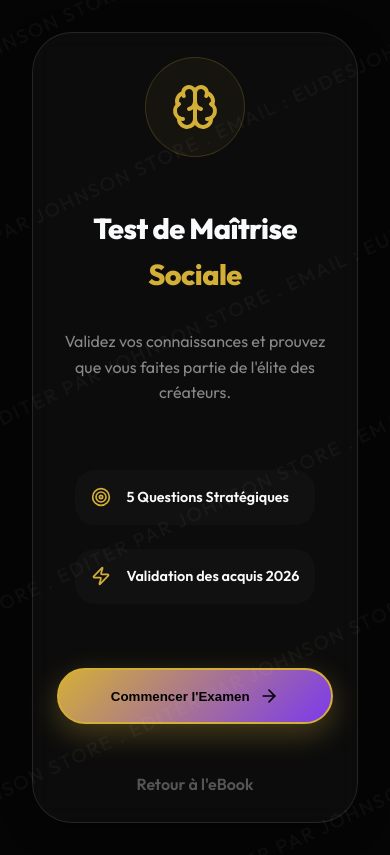
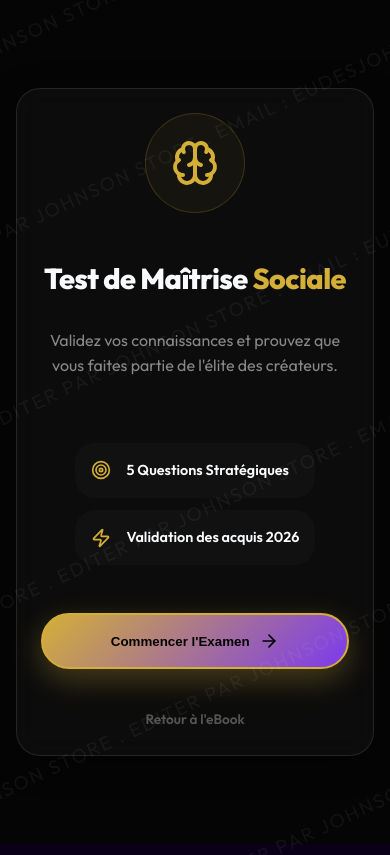
Before and after one commit to EudesJohn/Formation, a Vue app: page /quiz in a window 390 px wide. Built offline with nearby package versions, Linux system fonts and the light colour scheme.

Commit message:
feat: optimize Quiz and Activation views for mobile

```diff
--- a/src/views/ActivationView.vue
+++ b/src/views/ActivationView.vue
@@ -224,4 +224,14 @@
 @keyframes spin {
   to { transform: rotate(360deg); }
 }
+
+@media (max-width: 640px) {
+  .activation-container { padding: 1.25rem; }
+  .activation-card { padding: 2rem 1.5rem; border-radius: 24px; }
+  .luxury-title { font-size: 1.6rem; }
+  .subtitle { font-size: 0.85rem; margin-bottom: 1.5rem; }
+  .elite-input { padding: 0.85rem; font-size: 0.95rem; }
+  .lock-circle { width: 64px; height: 64px; }
+  .lock-circle svg { width: 24px; height: 24px; }
+}
 </style>
--- a/src/views/QuizView.vue
+++ b/src/views/QuizView.vue
@@ -430,10 +430,19 @@
 .share-box { font-size: 0.85rem; color: #555; border-top: 1px solid rgba(255,255,255,0.05); padding-top: 2rem; }
 
 @media (max-width: 640px) {
-  .quiz-card { padding: 1.5rem; }
-  .luxury-title { font-size: 1.8rem; }
-  .question-text { font-size: 1.4rem; }
-  .quiz-info-grid { grid-template-columns: 1fr; }
-  .results-actions { flex-direction: column; }
+  .quiz-layout { padding: 1rem; }
+  .quiz-card { padding: 1.5rem; border-radius: 24px; }
+  .luxury-title { font-size: 1.8rem; line-height: 1.2; }
+  .question-text { font-size: 1.3rem; margin-bottom: 2rem; }
+  .quiz-info-grid { grid-template-columns: 1fr; gap: 0.75rem; margin-bottom: 2rem; }
+  .results-actions { flex-direction: column; gap: 1rem; }
+  .option-btn { padding: 1rem; font-size: 0.95rem; gap: 1rem; border-radius: 16px; }
+  .option-index { width: 28px; height: 28px; font-size: 0.75rem; }
+  .final-score { font-size: 3rem; }
+  .verdict-title { font-size: 1.8rem; margin: 1rem 0; }
+  .verdict-msg { font-size: 1rem; margin-bottom: 2rem; }
+  .back-link { margin-top: 1.5rem; font-size: 0.85rem; }
+
+  .watermark-overlay { opacity: 0.03; font-size: 8px; }
 }
 </style>
```
